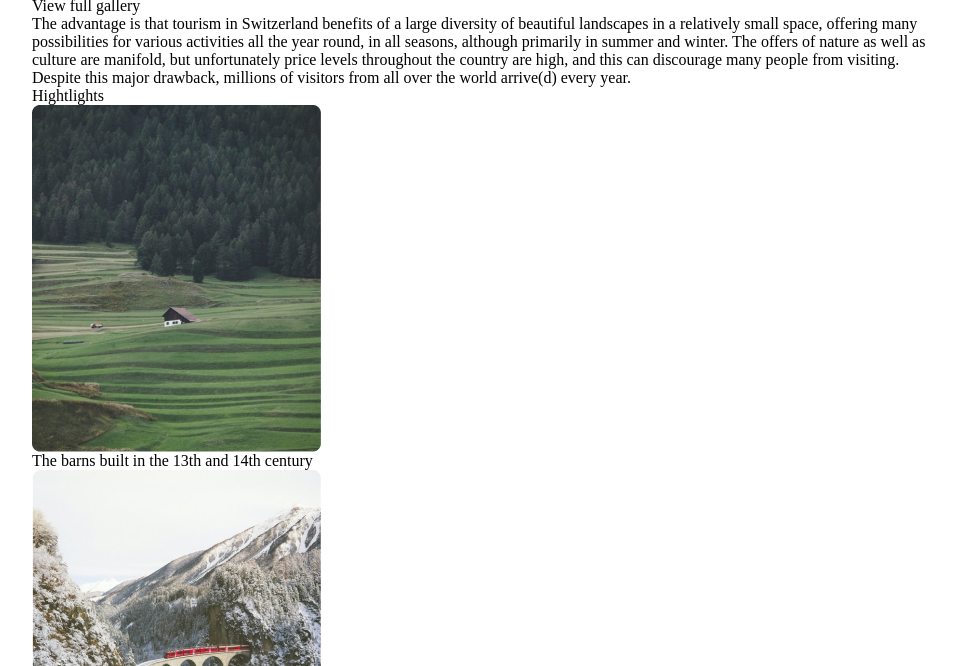
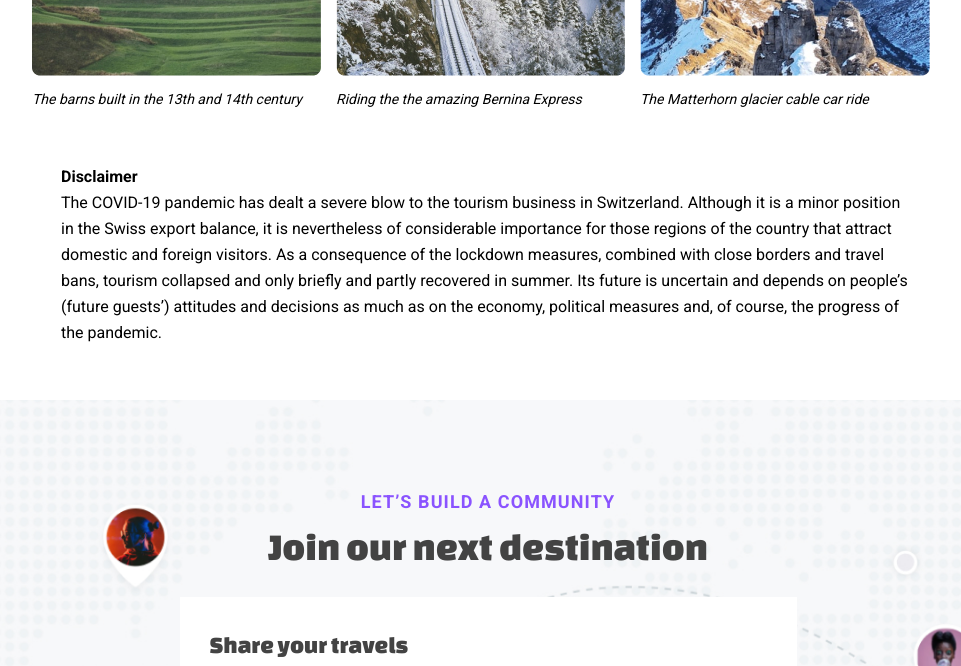
Before and after one commit to Rumuantsev/web-lab1, a plain HTML site: page src/layouts/story.html in a window 1280 px wide. Shown: the part 1954-2620 px from the top of the page, without its empty margins (152-1113 px from the left). Drawn offline with Linux system fonts and the light colour scheme.

Commit message:
add hightlightins, fix share, fix footer

```diff
--- a/page2/src/styles/callout&conclusion.css
+++ b/page2/src/styles/callout&conclusion.css
@@ -8,7 +8,7 @@
 
 .callout_images{
     display: flex;
-    border: solid;
+
 }
 
 .callout_images_left img{
@@ -28,13 +28,13 @@
     margin-bottom: 16px;
     width: 220.41px;
     height: 262px;
-    border: solid;
+
 }
 
 .callout_images_right_down img{
     width: 220.41px;
     height: 202px;
-    border: solid;
+
 }
 
 .callout_copywriting{
--- a/page2/src/styles/footer.css
+++ b/page2/src/styles/footer.css
@@ -1,9 +1,8 @@
 footer{
-    padding-top: 3px;
+    padding-top: 32px;
     padding-right: 120px;
-    padding-bottom: 3px;
+    padding-bottom: 32px;
     padding-left: 120px;
-    border: solid;
 }
 
 .footer_elements_row{
--- /dev/null
+++ b/page2/src/styles/hightlights.css
@@ -0,0 +1,48 @@
+
+
+.highlights_title h2{
+    margin-top: 35px;
+    margin-bottom: 15px;
+    font-family: Changa One;
+    font-size: 32px;
+    font-weight: 400;
+    line-height: 36px;
+    text-align: left;
+    color: #434343;
+}
+
+.highlights_row{
+    display: flex;
+}
+
+.highlights_card p{
+    font-family: Roboto;
+    font-size: 14px;
+    font-style: italic;
+    font-weight: 400;
+    line-height: 22px;
+    text-align: left;
+    margin-top: 12px;
+}
+
+.highlights_card:first-child{
+    padding-right: 15px;
+}
+
+.highlights_card:last-child{
+    padding-left: 15px;
+}
+
+.disclaimer{
+    margin-top: 35px;
+    margin-bottom: 35px;
+    padding: 19px 29px;
+}
+
+.disclaimer p{
+    font-family: Roboto;
+    font-size: 16px;
+    font-weight: 400;
+    line-height: 26px;
+    text-align: left;
+}
--- a/page2/src/styles/share.css
+++ b/page2/src/styles/share.css
@@ -1,5 +1,5 @@
 .share{
-    height: 900px;
+    height: 800px;
     position: relative;
     padding-top: 71px;
 }
@@ -70,6 +70,7 @@
     letter-spacing: 0.15000000596046448px;
     text-align: left;
     color: #00000099;
+    outline: 1px solid #00000099;
 }
 
 .form_body button{
--- a/page2/src/story.html
+++ b/src/layouts/story.html
@@ -8,7 +8,8 @@
     <link href="/page2/src/styles/fonts.css" rel="stylesheet">
     <link href="/page2/src/styles/header.css" rel="stylesheet">
     <link href="/page2/src/styles/article&clincher.css" rel="stylesheet">
-    <link href="/page2/src/styles/callout.css" rel="stylesheet">
+    <link href="/page2/src/styles/callout&conclusion.css" rel="stylesheet">
+    <link href="/page2/src/styles/hightlights.css" rel="stylesheet">
     <link href="/page2/src/styles/share.css" rel="stylesheet">
     <link href="/page2/src/styles/footer.css" rel="stylesheet">
     <link href="https://fonts.googleapis.com/css2?family=Roboto:wght@400;700&display=swap" rel="stylesheet">
```
Also changed, not shown: src/layouts/index.html (renamed from page1/src/index.html).
